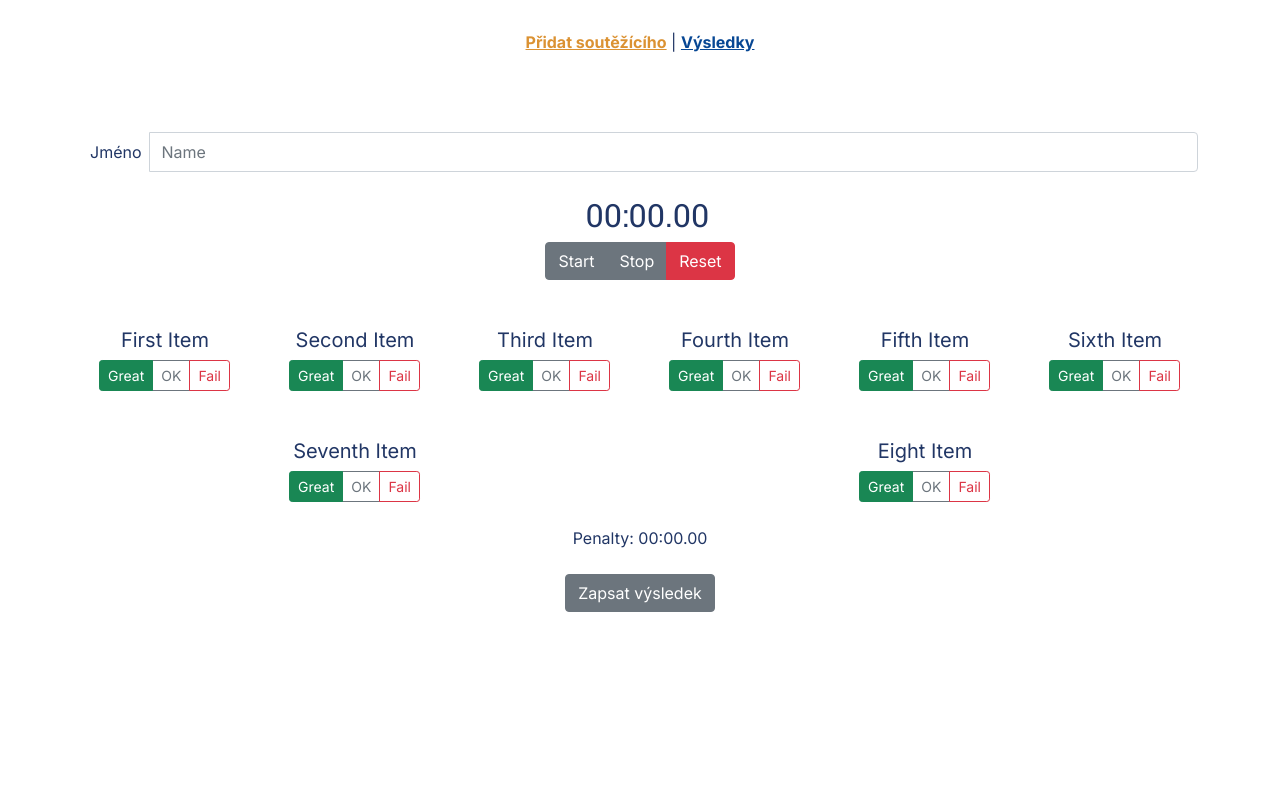
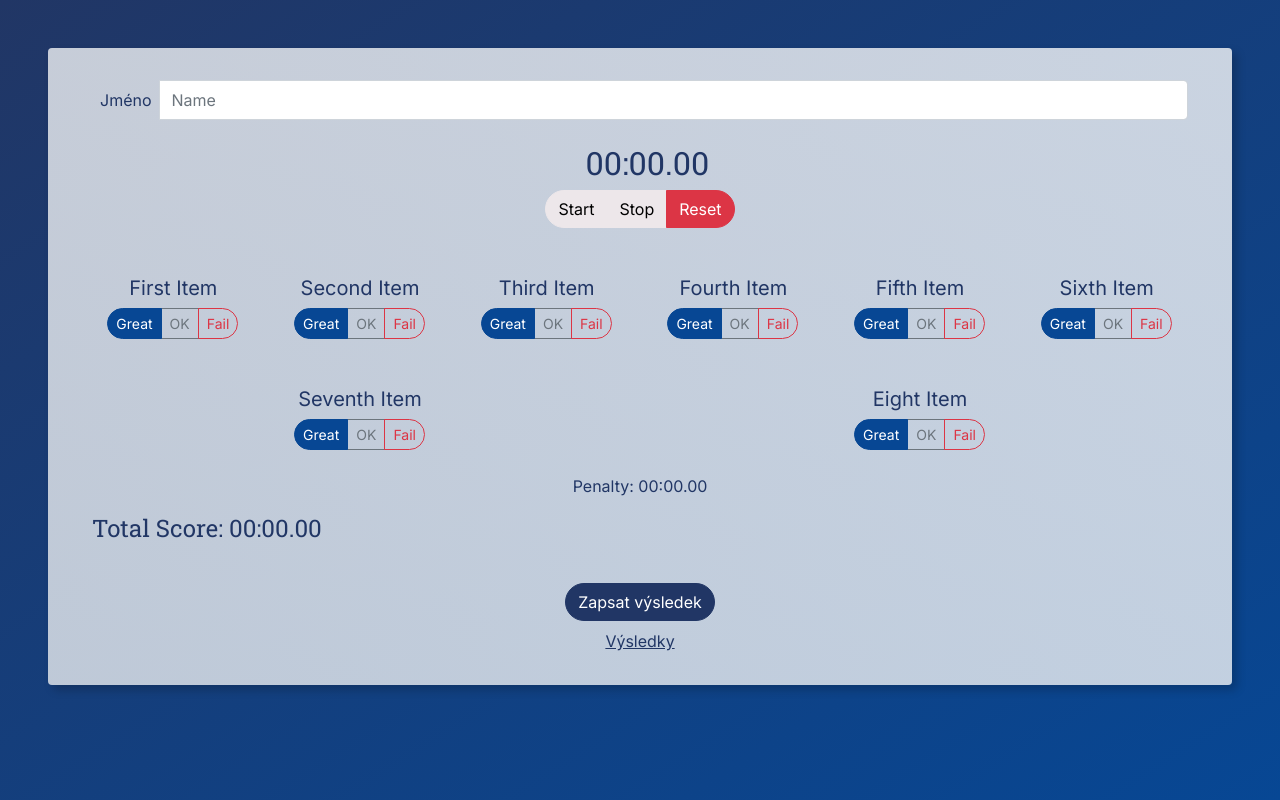
Before and after one commit to cypriluc/simple-score-recorder, a Vue app: page / in a window 1280 px wide. Built offline with nearby package versions, Linux system fonts and the light colour scheme; what vuex-multi-tab-state would draw is missing.

Commit message:
start formating

```diff
--- a/src/App.vue
+++ b/src/App.vue
@@ -1,34 +1,49 @@
 <template>
-  <div id="nav">
-    <router-link to="/">Přidat soutěžícího</router-link> |
-    <router-link to="/results">Výsledky</router-link>
-  </div>
-  <router-view />
+  <main class="content">
+    <router-view />
+  </main>
 </template>
 
 <style lang="scss">
 @import url("https://fonts.googleapis.com/css2?family=Inter:wght@200;300;400;700;900&family=Roboto+Slab:wght@400;700;900&display=swap");
+
+// overwrite bootstrap variables
+$white: #fff !default;
+$gray-100: #f8f9fa !default;
+$gray-200: #e9ecef !default;
+$gray-300: #dee2e6 !default;
+$gray-400: #ced4da !default;
+$gray-500: #adb5bd !default;
+$gray-600: #6c757d !default;
+$gray-700: #495057 !default;
+$gray-800: #343a40 !default;
+$gray-900: #212529 !default;
+$black: #000 !default;
+$blue: #213665;
+$indigo: #6610f2 !default;
+$purple: #6f42c1 !default;
+$pink: #d63384 !default;
+$red: #dc3545 !default;
+$orange: #db9233;
+$yellow: #f9b413;
+$green: #8dad00;
+$teal: #6aade4;
+$cyan: #074794;
+$light: #ede7ea;
+
+@import "~bootstrap/scss/bootstrap.scss";
 
 #app {
   font-family: Inter, Arial, sans-serif;
   -webkit-font-smoothing: antialiased;
   -moz-osx-font-smoothing: grayscale;
   text-align: center;
-  color: $color-primary-dark;
+  color: $blue;
   box-sizing: border-box;
-}
-
-#nav {
-  padding: 30px;
-
-  a {
-    font-weight: bold;
-    color: $color-primary;
-
-    &.router-link-exact-active {
-      color: $color-secondary;
-    }
-  }
+  background-image: linear-gradient(to right bottom, $blue, $cyan),
+    url("./assets/symbol_cvut_konturova_verze_negativ.svg");
+  min-height: 100vh;
+  overflow-x: hidden;
 }
 
 h1,
@@ -41,4 +56,24 @@ h4 {
 h1 {
   font-weight: 900 !important;
 }
+
+.content {
+  margin: 3rem;
+  background-image: linear-gradient(
+    to left bottom,
+    rgba($gray-100, 0.8),
+    rgba($gray-200, 0.8)
+  );
+  padding: 2rem;
+  box-shadow: 5px 5px 10px rgba(#000, 0.2);
+  border-radius: 0.25rem;
+}
+
+.btn-group-round > .btn {
+  border-radius: 50rem;
+}
+
+.btn-round {
+  border-radius: 50rem !important;
+}
 </style>
--- a/src/components/InputForm.vue
+++ b/src/components/InputForm.vue
@@ -23,7 +23,7 @@
         <h5 class="text-left">{{ item }}</h5>
 
         <div
-          class="btn-group flex-nowrap justify-content-center"
+          class="btn-group btn-group-round"
           role="group"
           aria-label="Group of options for penalty points"
         >
@@ -55,13 +55,13 @@
       <p>Penalty: {{ penaltyFormated }}</p>
     </div>
 
-    <div v-if="currentScore" class="input-group pb-4">
+    <div class="input-group pb-4">
       <h4>
         Total Score: <span>{{ currentScoreFormated }}</span>
       </h4>
     </div>
 
-    <button type="submit" class="btn btn-secondary m-2" id="submitBtn">
+    <button type="submit" class="btn btn-primary btn-round m-2" id="submitBtn">
       Zapsat výsledek
     </button>
   </form>
@@ -114,7 +114,7 @@ export default {
       ],
       penaltyPoints: new Array(8).fill(0),
       penaltyOptions: [
-        { label: "Great", value: 0, class: "btn-outline-success" },
+        { label: "Great", value: 0, class: "btn-outline-info" },
         { label: "OK", value: 10000, class: "btn-outline-secondary" },
         { label: "Fail", value: 20000, class: "btn-outline-danger" },
       ],
--- a/src/components/StopWatch.vue
+++ b/src/components/StopWatch.vue
@@ -2,11 +2,11 @@
   <div class="input-group pb-4">
     <div class="stopwatch mx-auto">
       <h2 class="stopwatch__text" id="timeText">{{ printTime }}</h2>
-      <div class="btn-group" role="group">
+      <div class="btn-group btn-group-round" role="group">
         <button
           id="startBtn"
           type="button"
-          class="btn btn-secondary"
+          class="btn btn-light"
           v-on:click="start()"
         >
           Start
@@ -14,7 +14,7 @@
         <button
           id="stopBtn"
           type="button"
-          class="btn btn-secondary"
+          class="btn btn-light"
           v-on:click="stop()"
         >
           Stop
--- a/src/main.js
+++ b/src/main.js
@@ -4,7 +4,7 @@ import router from "./router";
 import store from "./store";
 import "nprogress/nprogress.css";
 
-import "bootstrap/dist/css/bootstrap.min.css";
+// import "bootstrap/dist/css/bootstrap.min.css";
 import "bootstrap";
 
 createApp(App).use(store).use(router).mount("#app");
--- a/src/scss/_variables.scss
+++ b/src/scss/_variables.scss
@@ -7,3 +7,15 @@ $color-light: #ede7ea;
 $color-tertiary: #8dad00;
 $color-black: #000;
 $color-white: #fff;
+
+$blue: #213665;
+$indigo: #6610f2 !default;
+$purple: #6f42c1 !default;
+$pink: #d63384 !default;
+$red: #dc3545 !default;
+$orange: #db9233;
+$yellow: #f9b413;
+$green: #8dad00;
+$teal: #6aade4;
+$cyan: #074794;
+$light: #ede7ea;
--- a/src/views/Home.vue
+++ b/src/views/Home.vue
@@ -1,7 +1,8 @@
 <template>
-  <div class="home container mt-5">
+  <div class="home container">
     <InputForm />
   </div>
+  <router-link to="/results" target="_blank">Výsledky</router-link>
 </template>
 
 <script>
```
Also changed, not shown: src/assets/symbol_cvut_konturova_verze_negativ.svg (added).
